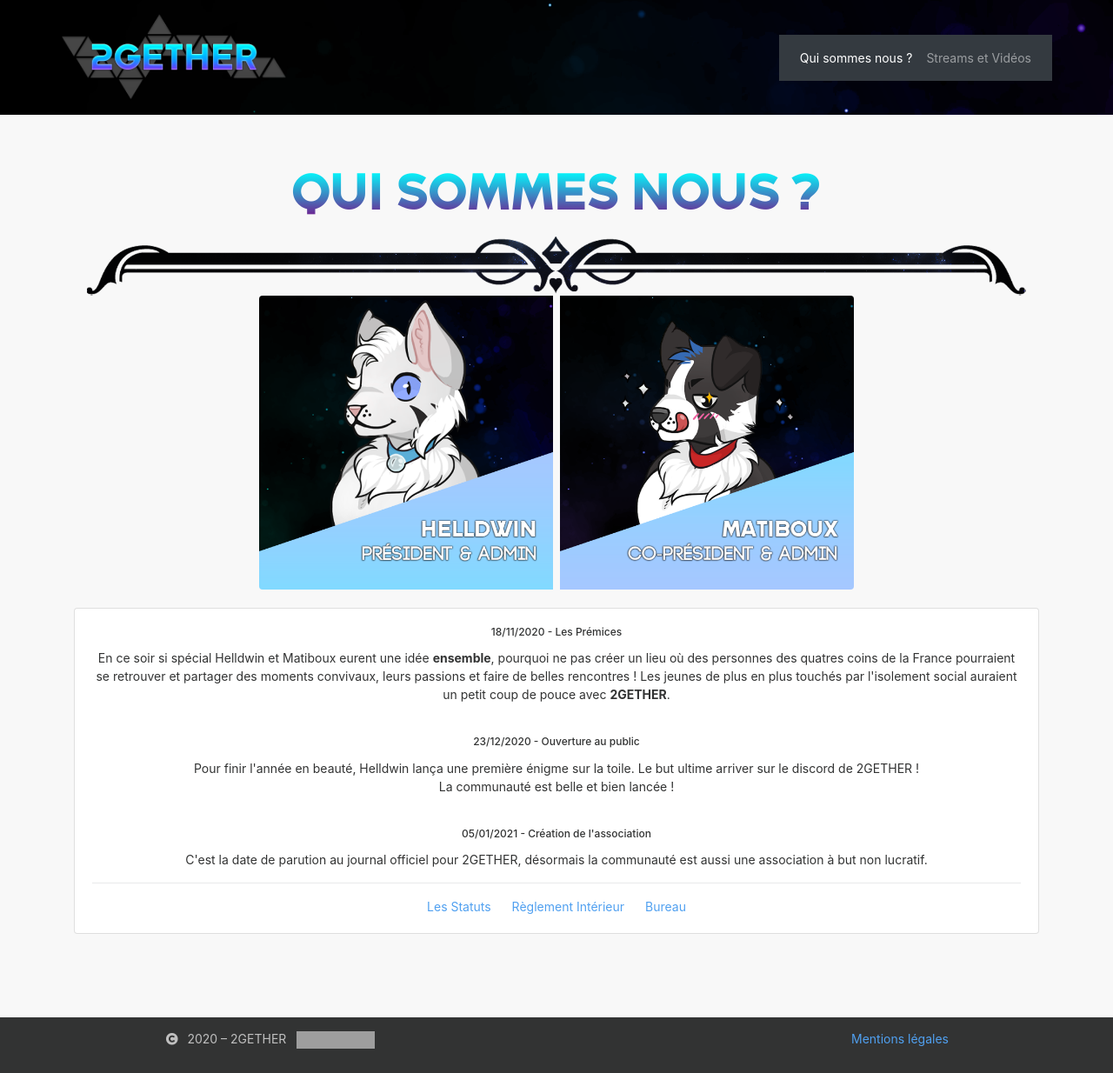
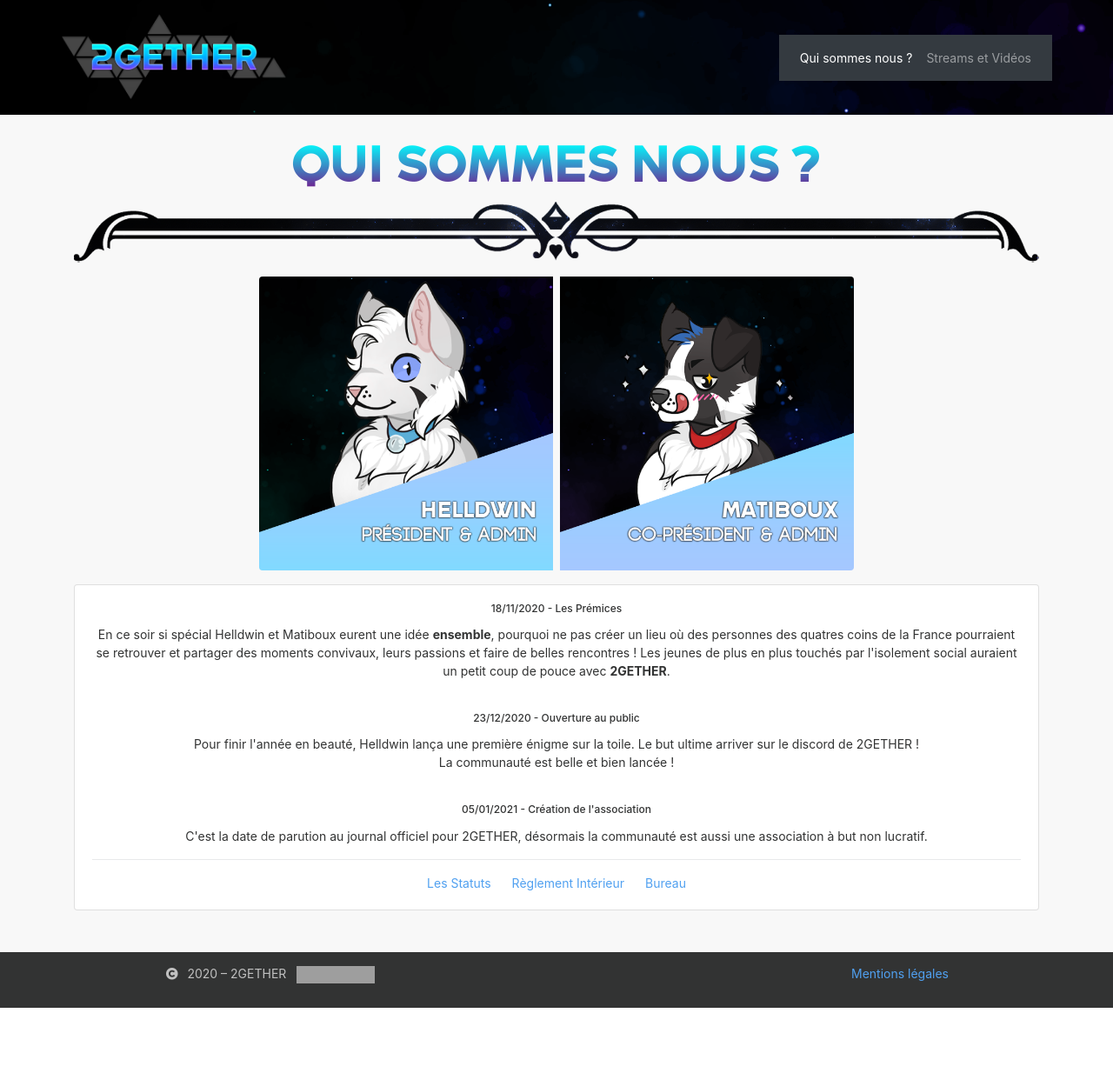
Before and after one commit to 2gether-asso/old.2gether-asso.fr, a Jekyll site: the page built from about.html, in a window 1280 px wide. Shown: the whole page at 87% size. Built offline with Jekyll 4.4.1, drawn with Linux system fonts in a browser that asks for light colours; after the commit the page ends 1159 px from its top, so only the background shows below that; grey boxes are pictures that could not be loaded.

Commit message:
Fix content in about.html

```diff
--- a/about.html
+++ b/about.html
@@ -2,18 +2,14 @@
 layout: default
 ---
 
-<main id="main">
+<h1 class="text-center pagetitle">Qui sommes nous ?</h1>
+<img src="{{ '/assets/img/separator.png' | relative_url }}" class="img-fluid mb-3"  alt="banner" />
 
-    <div class="container">
-        <p class="text-center pagetitle">Qui sommes nous ?</p>
-        <img src="{{ '/assets/img/separator.png' | relative_url }}" class="img-fluid"  alt="banner" />
-    </div>
-
-    <div class="row justify-content-md-center">
+<div class="row justify-content-md-center mb-3">
 	<img src="{{ '/assets/img/Helldwin.png' | relative_url }}" style="width: 30%; padding-right: 4px;" alt="Helldwin" class="rounded"/>
 	<img src="{{ '/assets/img/Matiboux.png' | relative_url }}" style="width: 30%;padding-left: 4px;"  alt="Matiboux" class="rounded"/>
 </div>
-    <br>
+
 <div class="card text-center">
 	<div class="card-body">
 		{% comment %}
@@ -40,5 +36,3 @@
 		<a href="{{ '/static/bureau.pdf' | relative_url }}" class="card-link">Bureau</a>
 	</div>
 </div>
-
-</main>
```
Lines whose indentation alone changed are shown as unchanged.
